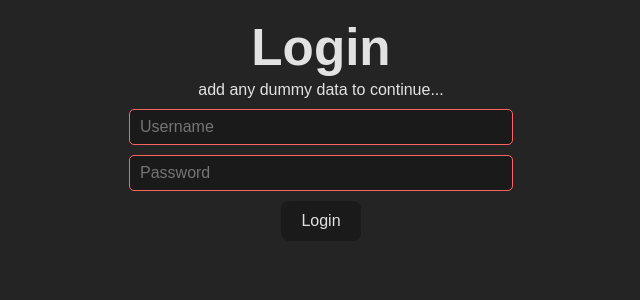
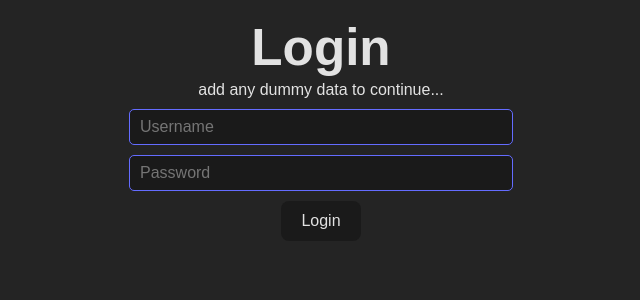
Before and after one commit to AhmedBedeir/task-manager, a React (Vite) app: page / in a window 1280 px wide. Shown: the top 300 px of the page, without its empty margins (319-959 px from the left). Built offline with nearby package versions, Linux system fonts and the light colour scheme.

Commit message:
update color

```diff
--- a/src/App.css
+++ b/src/App.css
@@ -7,7 +7,7 @@
 }
 /* style input field  */
 input, select {
-  border: 1px solid #ff6464;
+  border: 1px solid var(--main-color);
   border-radius: 5px;
   padding: 8px 10px;
   font-size: 1em;
```
